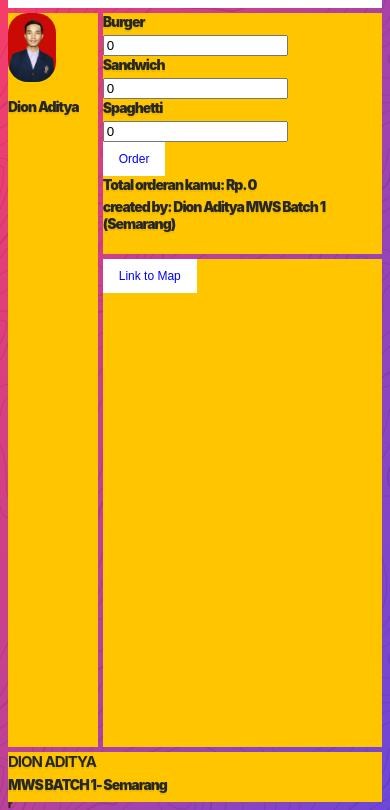
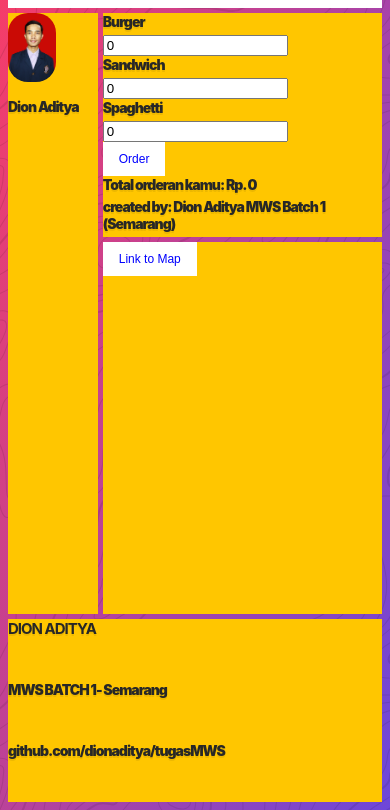
Before and after one commit to dionaditya/tugasMWS, a website: page public/index.html in a window 390 px wide. Shown: the part 50-860 px from the top of the page. Drawn offline with nearby package versions, Linux system fonts and the light colour scheme; files whose address does not match are found by name.

Commit message:
add manifest.json

```diff
--- a/public/index.html
+++ b/public/index.html
@@ -16,6 +16,7 @@
   integrity="sha512-puBpdR0798OZvTTbP4A8Ix/l+A4dHDD0DGqYW6RQ+9jxkRFclaxxQb/SJAWZfWAkuyeQUytO7+7N4QKrDh+drA=="
   crossorigin="">
   <link rel="stylesheet" href="./style.css">
+  <link rel="manifest" href="manifest.json">
 <body>
   <div class="container">
     <div class="menu item">
@@ -58,7 +59,8 @@
     <div class="footer item">
       <h2>DION ADITYA</h2>
       <p>MWS BATCH 1- Semarang</p>
-    r</div>
+      <p>github.com/dionaditya/tugasMWS</p>
+    </div>
   </div>
   <script src="main.js"></script>
 </body>
--- a/public/style.css
+++ b/public/style.css
@@ -41,7 +41,7 @@ p {
   height: 100vh;
   display: grid;
   grid-template-columns: 100px repeat(3, 1fr);
-  grid-template-rows: 50px 1fr 1fr 1fr 30px;
+  grid-template-rows: 50px 1fr 1fr 1fr 1fr;
   grid-gap: 5px; }
 
 @media screen and (max-width: 768px) {
@@ -49,7 +49,7 @@ p {
     width: 100%;
     display: grid;
     grid-template-columns: repeat(4, 1fr);
-    grid-template-rows: 50px 1fr 1fr 1fr 50px;
+    grid-template-rows: 50px 1fr 1fr 1fr 1fr;
     grid-gap: 5px; }
   .search-input {
     display: none; }
```
Also changed, not shown: public/img/android.png (added), public/manifest.json (added), 1 other file.
